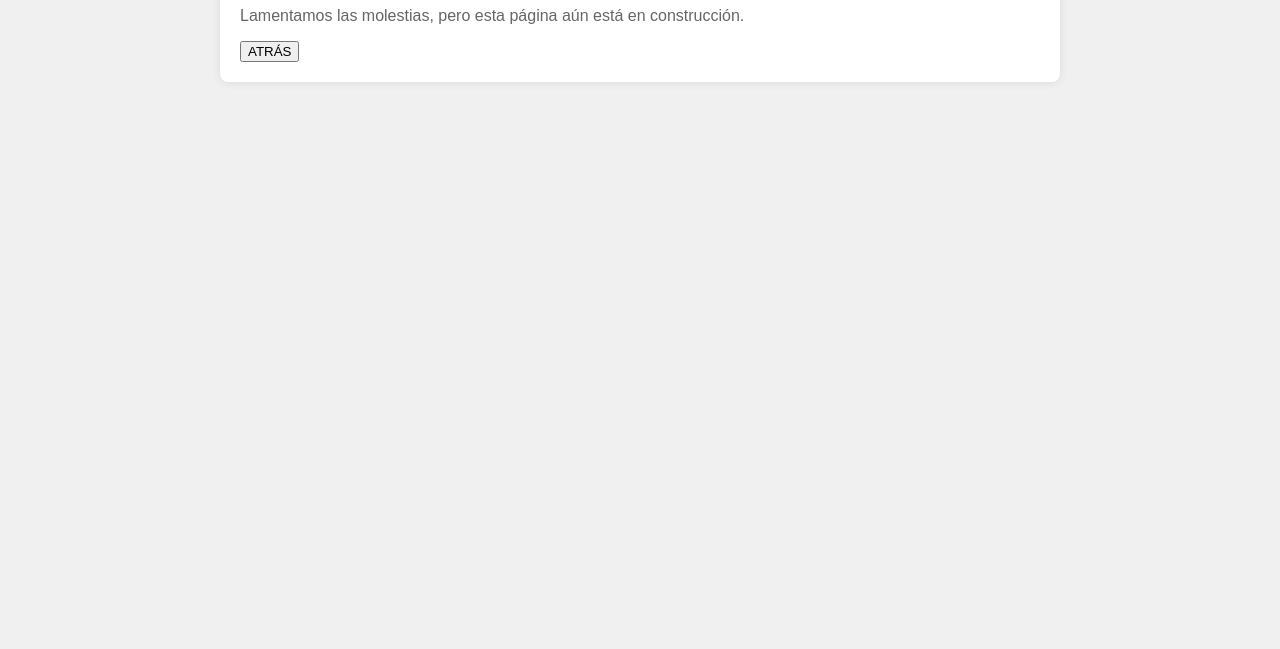
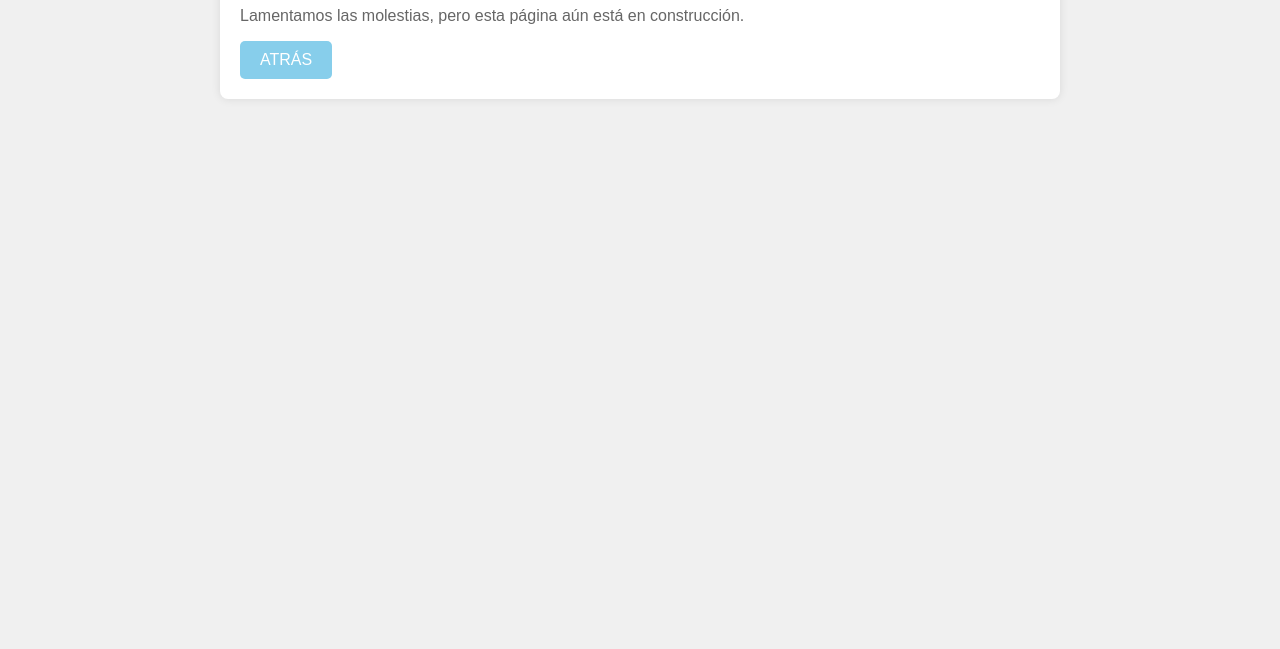
Before and after one commit to FreddyMv5/PGIT, a plain HTML site: page home.html in a window 1280 px wide. Shown: the part 151-800 px from the top of the page. Drawn offline with Linux system fonts and the light colour scheme.

Commit message:
Color BTN home.html
Se hizo un cambio de color en el boton de ir hacia atras

```diff
--- a/home.html
+++ b/home.html
@@ -35,6 +35,19 @@
         p {
             color: #666;
         }
+        /* Estilo para el botón ATRÁS */
+        button {
+            background-color: #87CEEB; /* Color azul cielo */
+            color: #fff;
+            border: none;
+            padding: 10px 20px;
+            border-radius: 5px;
+            cursor: pointer;
+            font-size: 16px;
+        }
+        button:hover {
+            background-color: #5F9EA0; /* Cambia de color al pasar el ratón */
+        }
     </style>
 </head>
 <body>
@@ -47,6 +60,7 @@
 <div class="container">
     <h1>Página en Construcción</h1>
     <p>Lamentamos las molestias, pero esta página aún está en construcción.</p>
+    <!-- Botón ATRÁS con color azul cielo -->
     <button onclick="goBack()">ATRÁS</button>
 </div>
 
```
